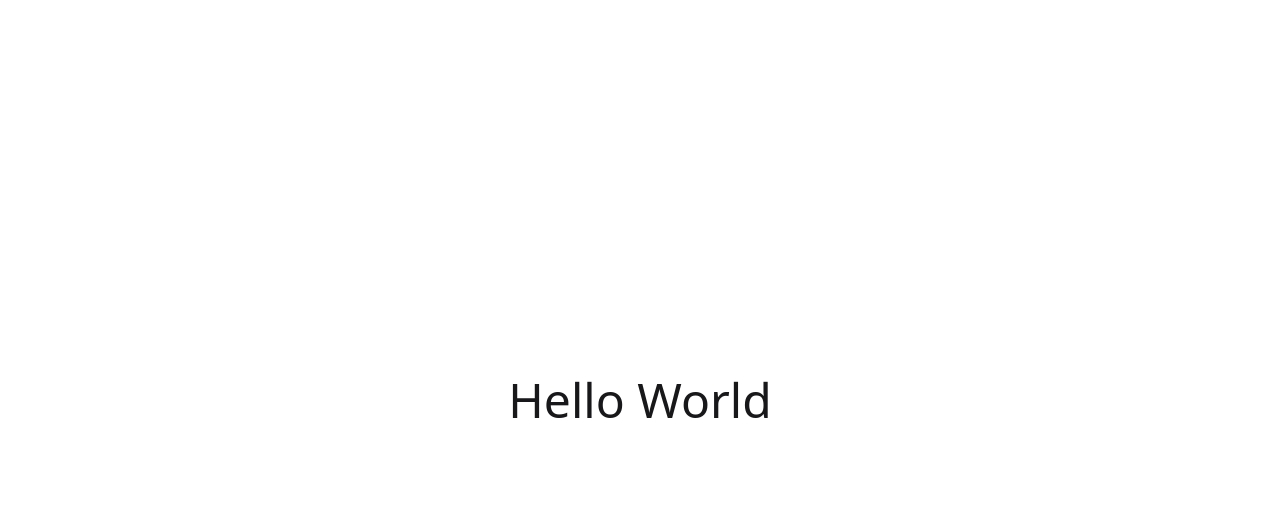
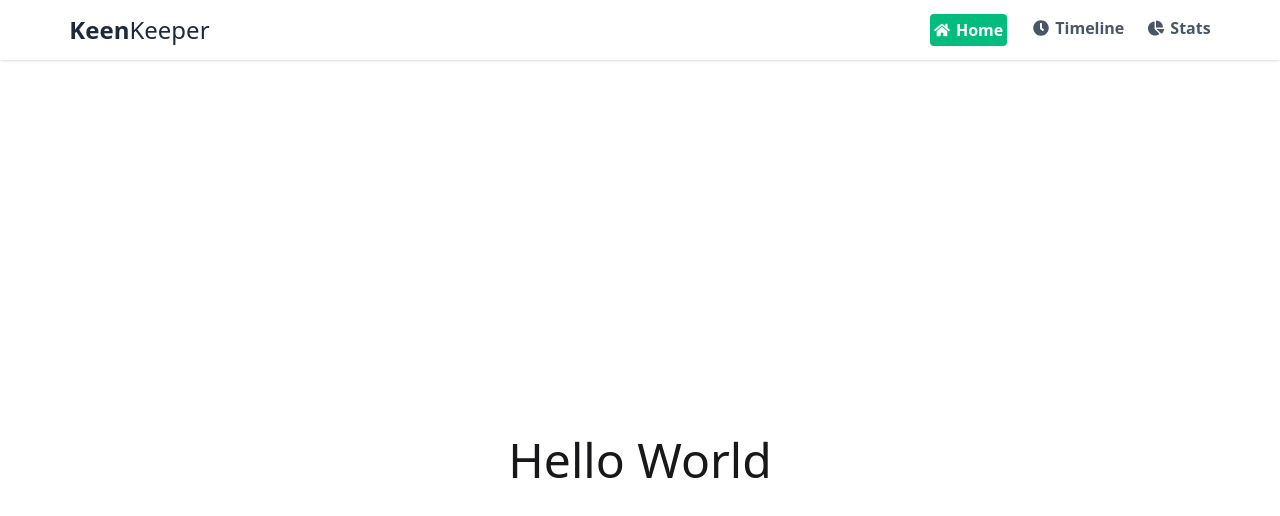
Before and after one commit to IM-Tamim/KeenKeeper, a Next.js app: page / in a window 1280 px wide. Shown: the top 516 px of the page. Built offline with nearby package versions, Linux system fonts and the light colour scheme.

Commit message:
Navbar added

```diff
--- a/package.json
+++ b/package.json
@@ -11,7 +11,10 @@
   "dependencies": {
     "next": "16.2.3",
     "react": "19.2.4",
-    "react-dom": "19.2.4"
+    "react-dom": "19.2.4",
+    "react-icons": "^5.6.0",
+    "react-toastify": "^11.0.5",
+    "recharts": "^3.8.1"
   },
   "devDependencies": {
     "@tailwindcss/postcss": "^4",
--- a/src/app/layout.js
+++ b/src/app/layout.js
@@ -1,5 +1,6 @@
 import { Geist, Geist_Mono } from "next/font/google";
 import "./globals.css";
+import Navbar from "@/components/shared/Navbar";
 
 const geistSans = Geist({
   variable: "--font-geist-sans",
@@ -23,7 +24,9 @@ export default function RootLayout({ children }) {
       data-theme="light"
       className={`${geistSans.variable} ${geistMono.variable} h-full antialiased`}
     >
-      <body className="min-h-full flex flex-col">{children}</body>
+      <body className="min-h-full flex flex-col">
+        <Navbar></Navbar>
+        {children}</body>
     </html>
   );
 }
--- /dev/null
+++ b/src/components/shared/MyLinks.jsx
@@ -0,0 +1,23 @@
+"use client";
+import Link from "next/link";
+import { usePathname } from "next/navigation";
+import React from "react";
+
+const MyLink = ({ href, children }) => {
+  const pathname = usePathname();
+
+  return (
+    <Link
+      href={href}
+      className={`pb-1 font-semibold flex items-center gap-1.5 transition-colors ${
+        pathname === href
+          ? "border-2 p-1 bg-emerald-500 text-white rounded-md"
+          : "text-gray-600 hover:text-sky-500"
+      }`}
+    >
+      {children}
+    </Link>
+  );
+};
+
+export default MyLink;
--- /dev/null
+++ b/src/components/shared/Navbar.jsx
@@ -0,0 +1,35 @@
+import React from "react";
+import { FaHome, FaClock, FaChartPie } from "react-icons/fa";
+import Link from "next/link";
+import MyLink from "./MyLinks";
+
+const Navbar = () => {
+  const navItems = [
+    { path: "/", text: "Home", icon: <FaHome /> },
+    { path: "/timeline", text: "Timeline", icon: <FaClock /> },
+    { path: "/stats", text: "Stats", icon: <FaChartPie /> },
+  ];
+
+  return (
+    <div className="bg-white sticky top-0 z-50 shadow-sm">
+      <nav className="w-11/12 mx-auto">
+        <div className="flex justify-between gap-4 items-center py-3 container mx-auto px-4">
+          <Link href="/" className="flex items-center gap-2">
+            <span className="text-2xl text-gray-800"><span className="font-bold">Keen</span>Keeper</span>
+          </Link>
+
+          <ul className="flex gap-6 items-center">
+            {navItems.map((item, index) => (
+              <MyLink key={index} href={item.path}>
+                {item.icon}
+                {item.text}
+              </MyLink>
+            ))}
+          </ul>
+        </div>
+      </nav>
+    </div>
+  );
+};
+
+export default Navbar;
```
Also changed, not shown: 1 other file (tests, documents, lock files or other folders).
